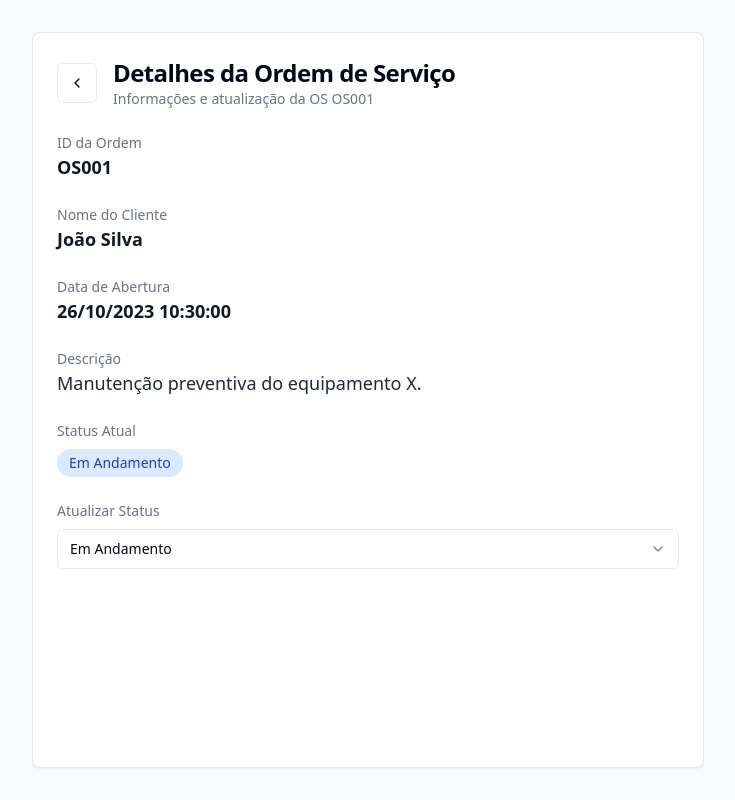
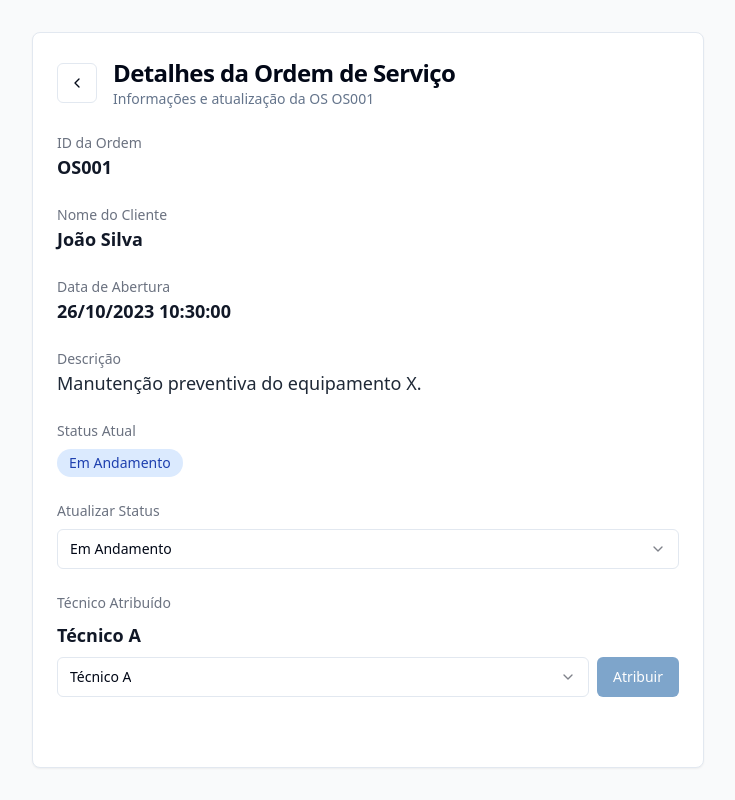
Before and after one commit to Caudior/ABERTURA-DE-OS, a React (Vite) app: page /service-orders/OS001 in a window 1280 px wide. Shown: the whole page, without its empty margins (272-1007 px from the left). Built offline with nearby package versions, Linux system fonts and the light colour scheme; sample sign-in values are in the browser's storage.

Commit message:
[dyad] Adicionando funcionalidade para atribuir técnicos a ordens de serviço na página de detalhes, incluindo um campo de técnico e um seletor. - wrote 2 file(s)

```diff
--- a/src/contexts/ServiceOrderContext.tsx
+++ b/src/contexts/ServiceOrderContext.tsx
@@ -6,12 +6,14 @@ export interface ServiceOrder {
   status: 'Pendente' | 'Em Andamento' | 'Concluído' | 'Cancelado' | 'Em Deslocamento' | 'Chegou'; // Adicionado novos status
   issueDate: string; // Agora armazenará data e hora
   description: string;
+  assignedTo?: string; // Novo campo para o técnico atribuído
 }
 
 interface ServiceOrderContextType {
   serviceOrders: ServiceOrder[];
-  addServiceOrder: (order: Omit<ServiceOrder, 'id' | 'issueDate' | 'status'>) => void;
-  updateServiceOrderStatus: (id: string, newStatus: ServiceOrder['status']) => void; // Nova função para atualizar status
+  addServiceOrder: (order: Omit<ServiceOrder, 'id' | 'issueDate' | 'status' | 'assignedTo'>) => void;
+  updateServiceOrderStatus: (id: string, newStatus: ServiceOrder['status']) => void;
+  assignTechnician: (id: string, technicianName: string) => void; // Nova função para atribuir técnico
 }
 
 const ServiceOrderContext = createContext<ServiceOrderContextType | undefined>(undefined);
@@ -21,28 +23,30 @@ const initialServiceOrders: ServiceOrder[] = [
     id: 'OS001',
     clientName: 'João Silva',
     status: 'Em Andamento',
-    issueDate: '26/10/2023 10:30:00', // Exemplo com data e hora
+    issueDate: '26/10/2023 10:30:00',
     description: 'Manutenção preventiva do equipamento X.',
+    assignedTo: 'Técnico A', // Exemplo de técnico atribuído
   },
   {
     id: 'OS002',
     clientName: 'Maria Oliveira',
     status: 'Pendente',
-    issueDate: '25/10/2023 14:00:00', // Exemplo com data e hora
+    issueDate: '25/10/2023 14:00:00',
     description: 'Instalação de novo software no servidor.',
   },
   {
     id: 'OS003',
     clientName: 'Carlos Souza',
     status: 'Concluído',
-    issueDate: '24/10/2023 09:15:00', // Exemplo com data e hora
+    issueDate: '24/10/2023 09:15:00',
     description: 'Reparo de hardware na estação de trabalho.',
+    assignedTo: 'Técnico B',
   },
   {
     id: 'OS004',
     clientName: 'Ana Costa',
     status: 'Cancelado',
-    issueDate: '23/10/2023 16:45:00', // Exemplo com data e hora
+    issueDate: '23/10/2023 16:45:00',
     description: 'Orçamento para upgrade de rede.',
   },
 ];
@@ -50,10 +54,9 @@ const initialServiceOrders: ServiceOrder[] = [
 export const ServiceOrderProvider: React.FC<{ children: ReactNode }> = ({ children }) => {
   const [serviceOrders, setServiceOrders] = useState<ServiceOrder[]>(initialServiceOrders);
 
-  const addServiceOrder = (newOrderData: Omit<ServiceOrder, 'id' | 'issueDate' | 'status'>) => {
+  const addServiceOrder = (newOrderData: Omit<ServiceOrder, 'id' | 'issueDate' | 'status' | 'assignedTo'>) => {
     const newId = `OS${String(serviceOrders.length + 1).padStart(3, '0')}`;
     const now = new Date();
-    // Formata a data e hora para um formato legível (ex: "26/10/2023 10:30:00")
     const issueDate = now.toLocaleString('pt-BR', {
       year: 'numeric',
       month: '2-digit',
@@ -61,13 +64,13 @@ export const ServiceOrderProvider: React.FC<{ children: ReactNode }> = ({ childr
       hour: '2-digit',
       minute: '2-digit',
       second: '2-digit',
-      hour12: false, // Usa formato de 24 horas
+      hour12: false,
     });
 
     const newServiceOrder: ServiceOrder = {
       id: newId,
       issueDate,
-      status: 'Pendente', // Novas ordens começam como 'Pendente'
+      status: 'Pendente',
       ...newOrderData,
     };
     setServiceOrders((prevOrders) => [...prevOrders, newServiceOrder]);
@@ -81,8 +84,16 @@ export const ServiceOrderProvider: React.FC<{ children: ReactNode }> = ({ childr
     );
   };
 
+  const assignTechnician = (id: string, technicianName: string) => {
+    setServiceOrders((prevOrders) =>
+      prevOrders.map((order) =>
+        order.id === id ? { ...order, assignedTo: technicianName } : order
+      )
+    );
+  };
+
   return (
-    <ServiceOrderContext.Provider value={{ serviceOrders, addServiceOrder, updateServiceOrderStatus }}>
+    <ServiceOrderContext.Provider value={{ serviceOrders, addServiceOrder, updateServiceOrderStatus, assignTechnician }}>
       {children}
     </ServiceOrderContext.Provider>
   );
--- a/src/pages/ServiceOrderDetailPage.tsx
+++ b/src/pages/ServiceOrderDetailPage.tsx
@@ -16,13 +16,16 @@ import {
 } from "@/components/ui/select";
 import { showSuccess, showError } from '@/utils/toast';
 
+const technicians = ['Técnico A', 'Técnico B', 'Técnico C']; // Lista de técnicos disponíveis
+
 const ServiceOrderDetailPage: React.FC = () => {
   const { id } = useParams<{ id: string }>();
   const navigate = useNavigate();
   const { session, loading: authLoading } = useAuth();
-  const { serviceOrders, updateServiceOrderStatus } = useServiceOrders();
+  const { serviceOrders, updateServiceOrderStatus, assignTechnician } = useServiceOrders();
   const [order, setOrder] = useState<ServiceOrder | undefined>(undefined);
   const [currentStatus, setCurrentStatus] = useState<ServiceOrder['status'] | undefined>(undefined);
+  const [selectedTechnician, setSelectedTechnician] = useState<string | undefined>(undefined);
 
   useEffect(() => {
     if (!authLoading && !session) {
@@ -36,6 +39,7 @@ const ServiceOrderDetailPage: React.FC = () => {
       setOrder(foundOrder);
       if (foundOrder) {
         setCurrentStatus(foundOrder.status);
+        setSelectedTechnician(foundOrder.assignedTo);
       }
     }
   }, [id, serviceOrders]);
@@ -45,6 +49,15 @@ const ServiceOrderDetailPage: React.FC = () => {
       updateServiceOrderStatus(order.id, newStatus);
       setCurrentStatus(newStatus);
       showSuccess(`Status da OS ${order.id} atualizado para "${newStatus}"`);
+    }
+  };
+
+  const handleAssignTechnician = () => {
+    if (order && selectedTechnician && selectedTechnician !== order.assignedTo) {
+      assignTechnician(order.id, selectedTechnician);
+      showSuccess(`OS ${order.id} atribuída a ${selectedTechnician}`);
+    } else if (order && !selectedTechnician) {
+      showError('Por favor, selecione um técnico para atribuir.');
     }
   };
 
@@ -147,6 +160,31 @@ const ServiceOrderDetailPage: React.FC = () => {
               </SelectContent>
             </Select>
           </div>
+
+          {/* Nova seção para atribuição de técnico */}
+          <div className="space-y-2">
+            <p className="text-sm font-medium text-gray-500 dark:text-gray-400">Técnico Atribuído</p>
+            <p className="text-lg font-semibold text-gray-900 dark:text-white">
+              {order.assignedTo || 'Nenhum técnico atribuído'}
+            </p>
+            <div className="flex gap-2 mt-2">
+              <Select value={selectedTechnician} onValueChange={setSelectedTechnician}>
+                <SelectTrigger className="flex-grow">
+                  <SelectValue placeholder="Atribuir Técnico" />
+                </SelectTrigger>
+                <SelectContent>
+                  {technicians.map((tech) => (
+                    <SelectItem key={tech} value={tech}>
+                      {tech}
+                    </SelectItem>
+                  ))}
+                </SelectContent>
+              </Select>
+              <Button onClick={handleAssignTechnician} disabled={!selectedTechnician || selectedTechnician === order.assignedTo}>
+                Atribuir
+              </Button>
+            </div>
+          </div>
         </CardContent>
       </Card>
     </div>
```
